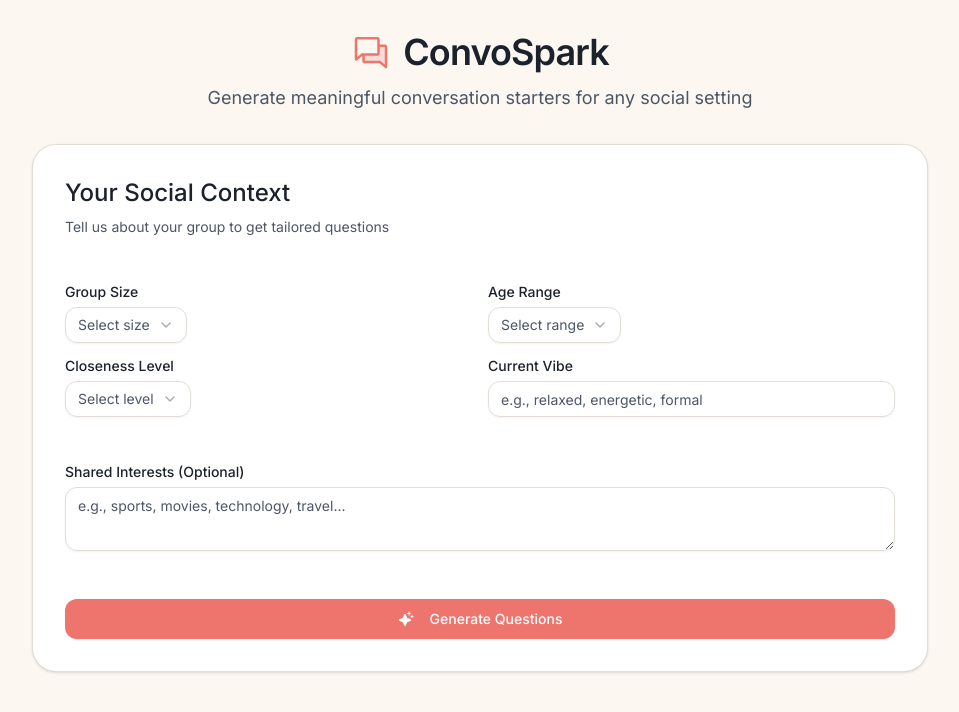
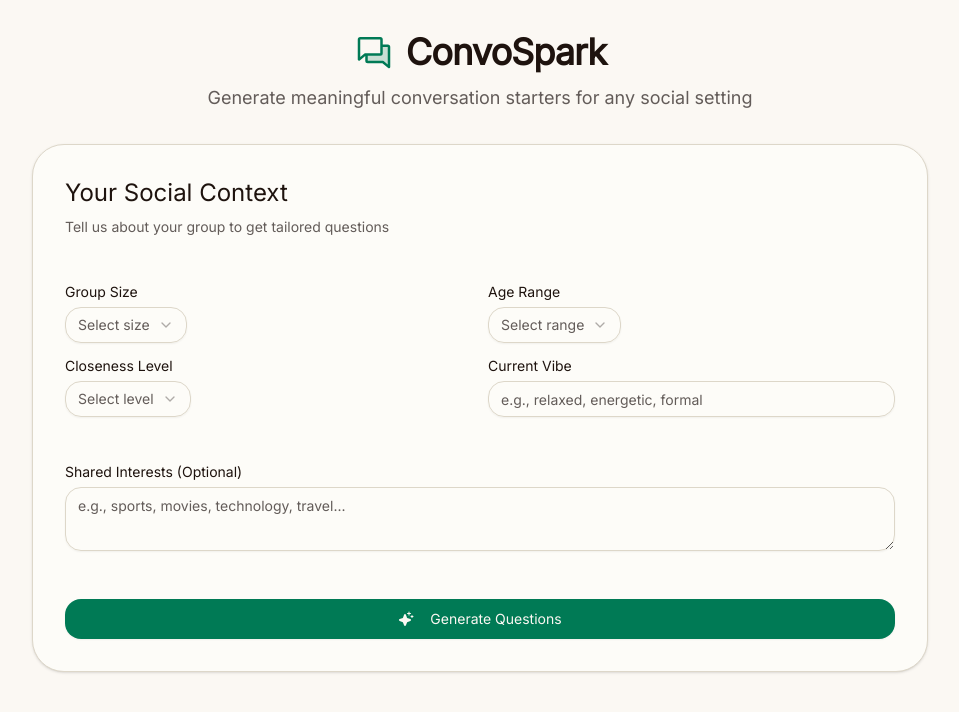
Before and after one commit to CSfromCS/conversation-sparks, a React (Vite) app: page / in a window 1280 px wide. Shown: the top 712 px of the page, without its empty margins (160-1119 px from the left). Built offline with nearby package versions, Linux system fonts and the light colour scheme.

Commit message:
Edited Spark

```diff
--- a/index.html
+++ b/index.html
@@ -7,7 +7,7 @@
     <title>ConvoSpark - Smart Conversation Starters</title>
     <link rel="preconnect" href="https://fonts.googleapis.com">
     <link rel="preconnect" href="https://fonts.gstatic.com" crossorigin>
-    <link href="https://fonts.googleapis.com/css2?family=Inter:wght@400;500;600&display=swap" rel="stylesheet">
+    <link rel="stylesheet" href="https://fonts.googleapis.com/css2?family=Inter&family=Lora&family=Source+Code+Pro&display=swap">
     <link href="/src/main.css" rel="stylesheet" />
 </head>
 
--- a/src/App.tsx
+++ b/src/App.tsx
@@ -55,7 +55,7 @@
     setIsLoading(true)
 
     try {
-      const prompt = spark.llmPrompt`You are a thoughtful conversation facilitator. Generate exactly 6 conversation questions based on the following social context:
+      const prompt = spark.llmPrompt`You are a thoughtful conversation facilitator. Generate exactly 10 conversation questions based on the following social context:
 
 Group Size: ${context.groupSize || 'not specified'}
 Age Range: ${context.ageRange || 'not specified'}
@@ -65,8 +65,8 @@
 
 Generate questions with varying difficulty levels:
 - 2 icebreaker questions (light, easy, fun)
-- 2 intermediate questions (more engaging, thoughtful)
-- 2 deep questions (philosophical, introspective, meaningful)
+- 5 intermediate questions (more engaging, thoughtful)
+- 3 deep questions (philosophical, introspective, meaningful, requires relationship history to answer, connection)
 
 Make sure questions are:
 1. Contextually appropriate for the group
@@ -78,10 +78,10 @@
 
 Format:
 {
-  "questions": [
-    {"text": "question text here", "difficulty": "icebreaker"},
-    ...more questions
-  ]
+"questions": [
+{"text": "question text here", "difficulty": "icebreaker"},
+...more questions
+]
 }`
 
       const response = await spark.llm(prompt, 'gpt-4o', true)
--- a/src/index.css
+++ b/src/index.css
@@ -8,30 +8,74 @@
 }
 
 :root {
-  --background: oklch(0.98 0.01 75);
-  --foreground: oklch(0.25 0.02 260);
+  --background: oklch(0.98 0.008 85);
+  --foreground: oklch(0.20 0.02 45);
 
-  --card: oklch(1 0 0);
-  --card-foreground: oklch(0.25 0.02 260);
-  --popover: oklch(1 0 0);
-  --popover-foreground: oklch(0.25 0.02 260);
+  --card: oklch(0.99 0.005 85);
+  --card-foreground: oklch(0.20 0.02 45);
+  --popover: oklch(1.00 0 0);
+  --popover-foreground: oklch(0.20 0.02 45);
 
-  --primary: oklch(0.70 0.15 25);
-  --primary-foreground: oklch(1 0 0);
-  --secondary: oklch(0.85 0.10 45);
-  --secondary-foreground: oklch(0.25 0.02 260);
-  --accent: oklch(0.55 0.18 35);
-  --accent-foreground: oklch(1 0 0);
-  --destructive: oklch(0.577 0.245 27.325);
-  --destructive-foreground: oklch(1 0 0);
+  --primary: oklch(50.8% 0.118 165.612);
+  --primary-foreground: oklch(0.98 0.008 85);
+  --secondary: oklch(95% 0.052 163.051);
+  --secondary-foreground: oklch(0.25 0.02 45);
+  --accent: oklch(59.6% 0.145 163.225);
+  --accent-foreground: oklch(0.20 0.02 45);
+  --destructive: oklch(0.62 0.15 30);
+  --destructive-foreground: oklch(0.98 0.008 85);
 
-  --muted: oklch(0.95 0.02 50);
-  --muted-foreground: oklch(0.45 0.03 260);
-  --border: oklch(0.90 0.01 75);
-  --input: oklch(0.90 0.01 75);
-  --ring: oklch(0.70 0.15 25);
+  --muted: oklch(0.94 0.01 85);
+  --muted-foreground: oklch(0.48 0.01 45);
+  --border: oklch(0.88 0.02 85);
+  --input: oklch(0.88 0.02 85);
+  --ring: oklch(0.48 0.12 75);
 
-  --radius: 0.75rem;
+  --radius: 1rem;
+
+  --chart-1: oklch(0.48 0.12 75);
+
+  --chart-2: oklch(0.72 0.08 110);
+
+  --chart-3: oklch(0.58 0.10 50);
+
+  --chart-4: oklch(0.65 0.06 130);
+
+  --chart-5: oklch(0.38 0.08 40);
+
+  --sidebar: oklch(0.96 0.01 85);
+
+  --sidebar-foreground: oklch(0.20 0.02 45);
+
+  --sidebar-primary: oklch(0.48 0.12 75);
+
+  --sidebar-primary-foreground: oklch(0.98 0.008 85);
+
+  --sidebar-accent: oklch(0.90 0.05 90);
+
+  --sidebar-accent-foreground: oklch(0.25 0.02 45);
+
+  --sidebar-border: oklch(0.88 0.02 85);
+
+  --sidebar-ring: oklch(0.48 0.12 75);
+
+  --shadow-color: oklch(0.48 0.12 75);
+
+  --shadow-opacity: 0.08;
+
+  --shadow-blur: 20px;
+
+  --shadow-spread: 4px;
+
+  --shadow-offset-x: 0px;
+
+  --shadow-offset-y: 10px;
+
+  --font-sans: Inter;
+
+  --font-serif: Lora;
+
+  --font-mono: Source Code Pro;
 }
 
 @theme {
@@ -64,5 +108,5 @@
 }
 
 body {
-  font-family: 'Inter', system-ui, -apple-system, sans-serif;
+  font-family: var(--font-sans), ui-sans-serif, system-ui, -apple-system, BlinkMacSystemFont, 'Segoe UI', Roboto, 'Helvetica Neue', Arial, 'Noto Sans', sans-serif, 'Apple Color Emoji', 'Segoe UI Emoji', 'Segoe UI Symbol', 'Noto Color Emoji';
 }
```
